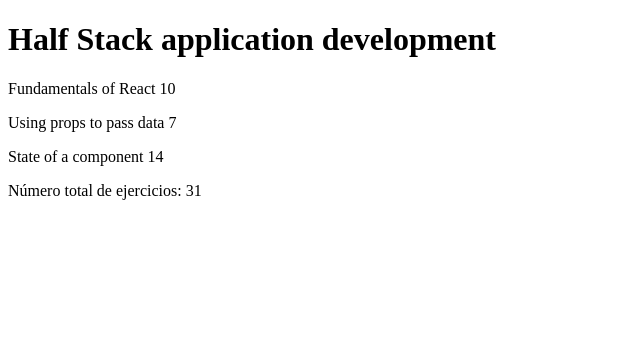
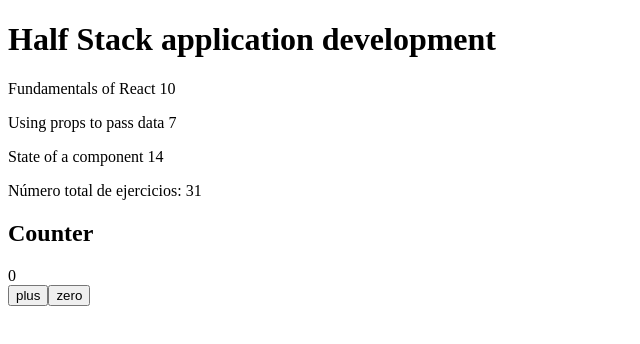
Before and after one commit to Ivantsv132/Course-, a React (Vite) app: page / in a window 1280 px wide. Shown: the top 344 px of the page, without its empty margins (0-640 px from the left). Built offline with nearby package versions, Linux system fonts and the light colour scheme.

Commit message:
Terminado  5.Event-control, actualizacion ajax.jsx 03-Control-eventos

```diff
--- a/src/App.jsx
+++ b/src/App.jsx
@@ -1,8 +1,10 @@
+import { useState } from 'react'
 import Header from './components/Header'
 import Content from './components/Content'
 import Total from './components/Total'
 
 const App = () => {
+  const [counter, setCounter] = useState(0)
   const course = {
     name: 'Half Stack application development',
     parts: [
@@ -17,17 +19,18 @@ const App = () => {
       <Header course={course.name} />
       <Content parts={course.parts} />
       <Total parts={course.parts} />
-    </div>
-  )
 
-const [ counter, setcounter] = useState(0)
-return (
-  <div>
-    <p>{counter}</p>
-    <button onClick= {() => console.log('clicked')}>
+
+    <h2>Counter</h2>
+    <div>{counter}</div>
+    <button onClick= {() => setCounter(counter + 1)}>
       plus
       </button>
+      <button onClick={()=> setCounter(0)}>
+      zero
+      </button>
   </div>
+
 )
 
 }
```
